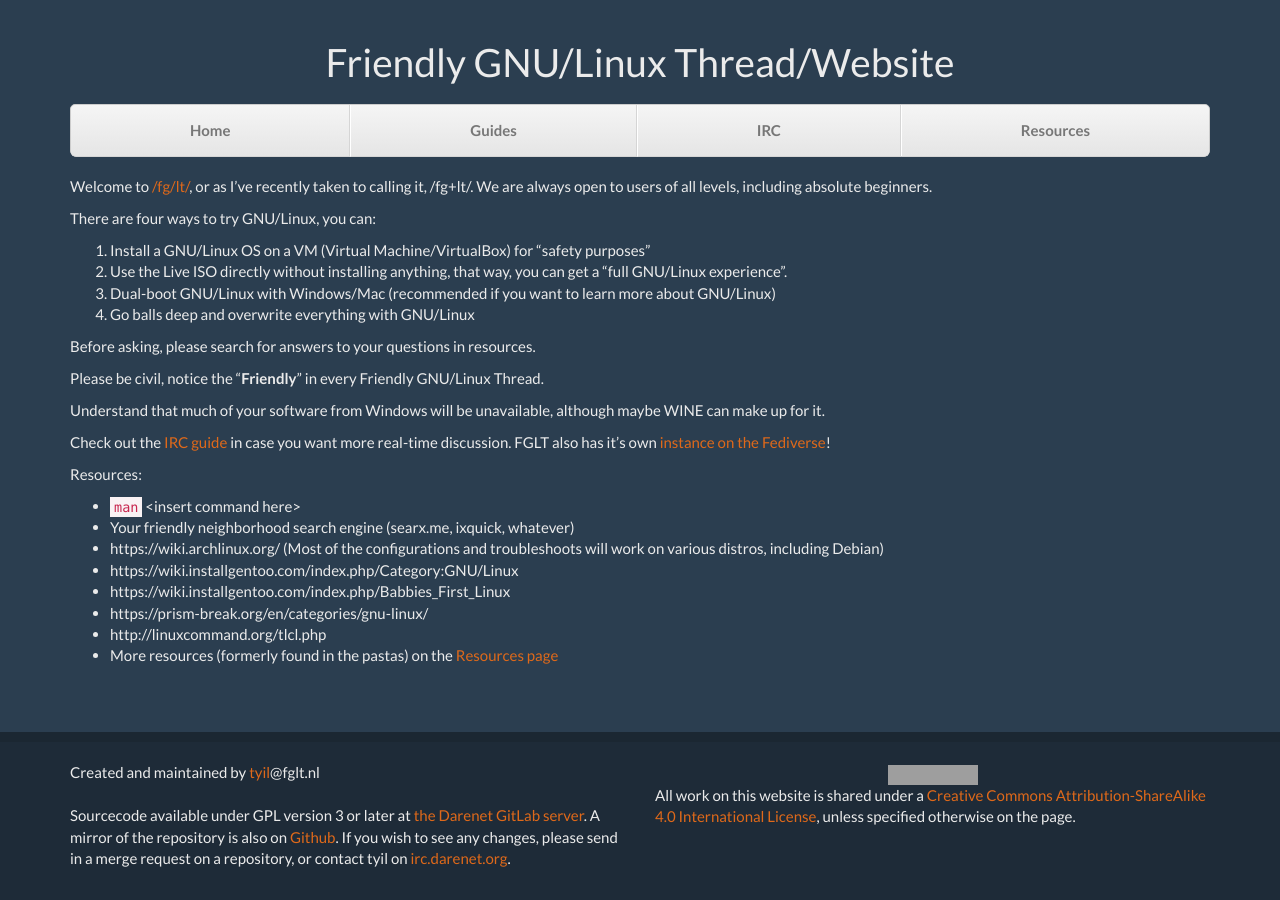
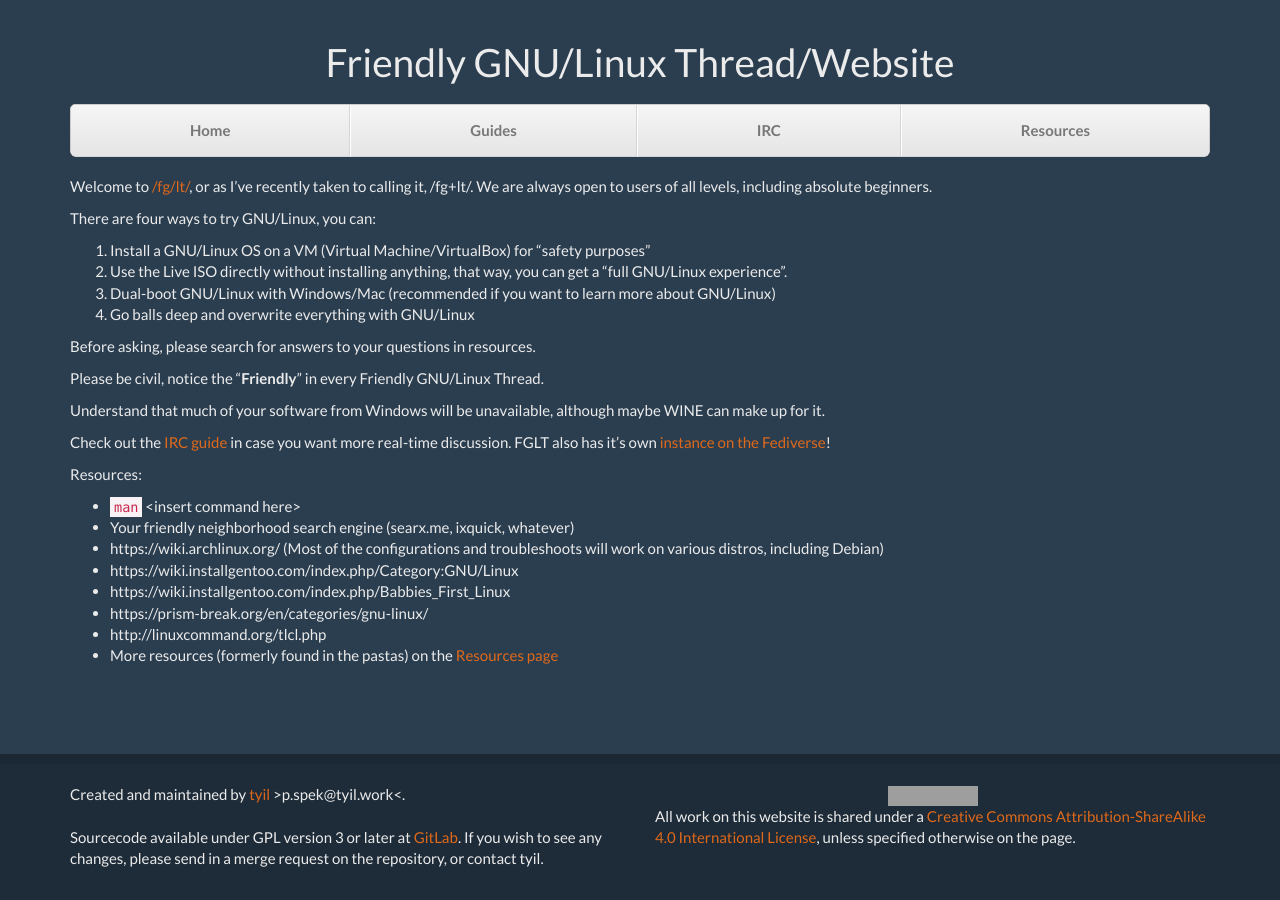
Before and after one commit to scriptkitties/fglt, a Jekyll site: the page built from index.md, in a window 1280 px wide. Built offline with Jekyll 4.4.1, drawn with Linux system fonts in a browser that asks for light colours; Markdown is read by kramdown in place of the engine named in the settings; grey boxes are pictures that could not be loaded.

Commit message:
Update the website's footer to refer to the correct repo

```diff
--- a/_includes/footer.html
+++ b/_includes/footer.html
@@ -2,13 +2,12 @@
 	<div class="col-md-6">
 		<p>
 			Created and maintained by <a
-			href="http://tyil.work/">tyil</a>@fglt.nl
-			<br><br> Sourcecode available under GPL version 3 or later at <a
-			href="https://c.darenet.org/tyil/fglt">the Darenet GitLab
-			server</a>. A mirror of the repository is also on <a
-			href="https://github.com/Tyil/fglt">Github</a>. If you wish to see
-			any changes, please send in a merge request on a repository, or
-			contact tyil on <a href="https://darenet.org">irc.darenet.org</a>.
+			href="http://tyil.work/">tyil</a>
+			&gt;p.spek@tyil.work&lt;.  <br><br> Sourcecode
+			available under GPL version 3 or later at <a
+			href="https://gitlab.com/skitties/fglt.nl">GitLab</a>.
+			If you wish to see any changes, please send in a merge
+			request on the repository, or contact tyil.
 		</p>
 	</div>
 	<div class="col-md-6">
```
